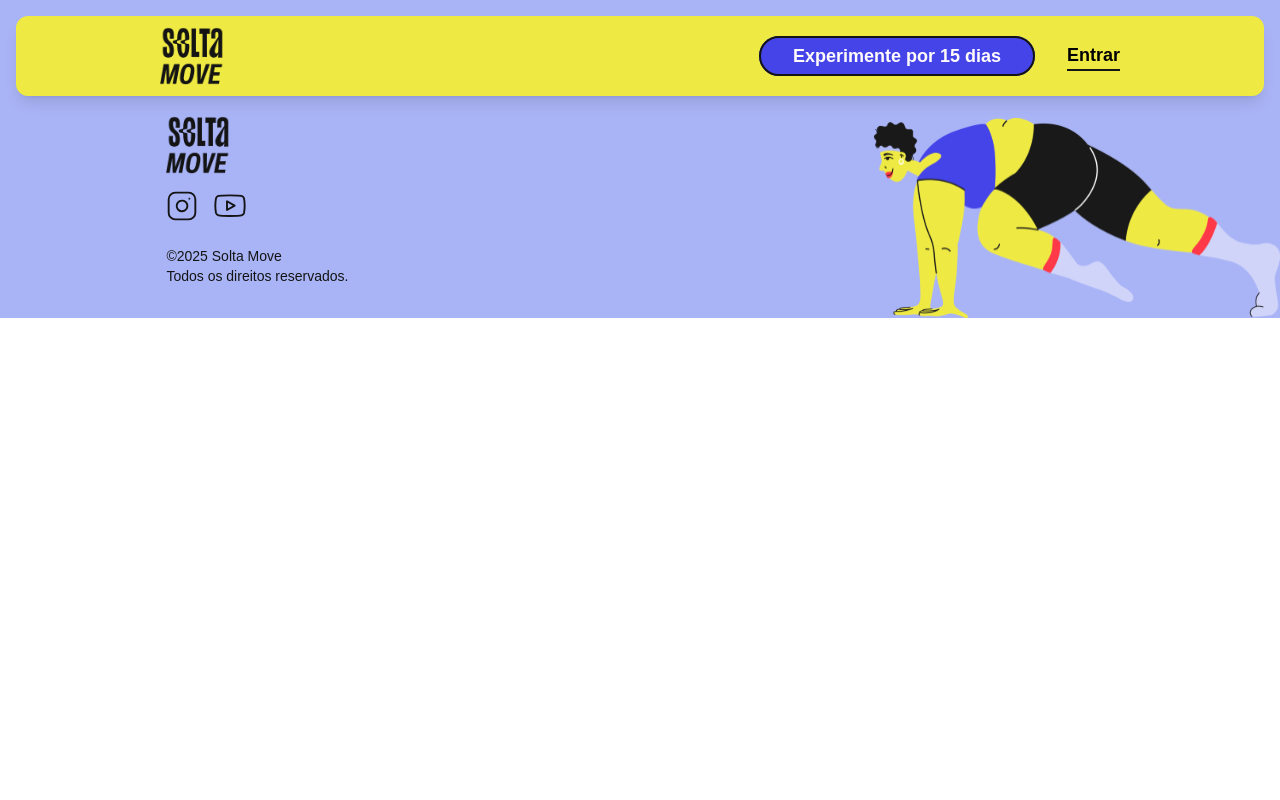
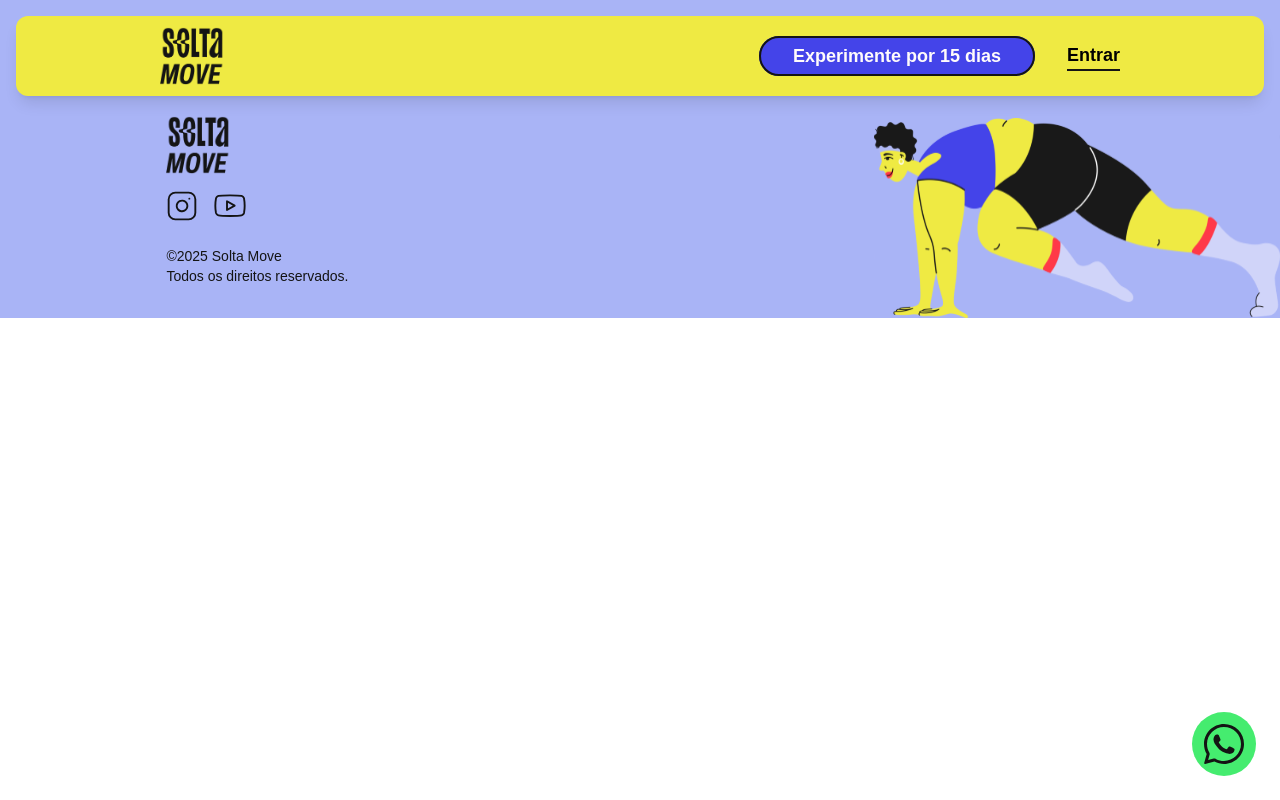
Before and after one commit to MarianaPiovezan/solta-move, a React (Vite) app: page / in a window 1280 px wide. Built offline with nearby package versions, Linux system fonts and the light colour scheme; a web font is replaced by a local one.

Commit message:
feat: add layout btnWhatsapp component

```diff
--- a/src/App.jsx
+++ b/src/App.jsx
@@ -1,3 +1,4 @@
+import { BtnWatsapp } from "./components/BtnWhatsapp"
 import { Footer } from "./components/Footer"
 import { Header } from "./components/header"
 
@@ -7,6 +8,7 @@ function App() {
     <>
    <Header/>
    <Footer/>
+   <BtnWatsapp/>
 
    </>
   )
--- a/src/components/BtnWhatsapp.jsx
+++ b/src/components/BtnWhatsapp.jsx
@@ -0,0 +1,7 @@
+
+import iconWhatsapp from "../assets/images/icons/whatsapp.svg"
+export const BtnWatsapp = () => {
+    return (
+        <a href="" className="bg-whatsapp fixed z-20 right-6 bottom-6 w-16 h-16 hover:brightness-105 ease-in-out duration-300 rounded-full p-3"><img src={iconWhatsapp} alt="Chamar no whatsapp" /></a>
+    )
+}
--- a/src/index.css
+++ b/src/index.css
@@ -12,6 +12,7 @@
   --color-brand-red: #FF3948;
   --color-brand-gray-700: #9B9B9F;
   --color-brand-gray-100: #F4F2F6;
+  --color-whatsapp: #45EC6F;
   --ease-fluid: cubic-bezier(0.3, 0, 0, 1);
   --ease-snappy: cubic-bezier(0.2, 0, 0, 1);
   /* ... */
```
Also changed, not shown: src/assets/images/icons/whatsapp.svg (added).
